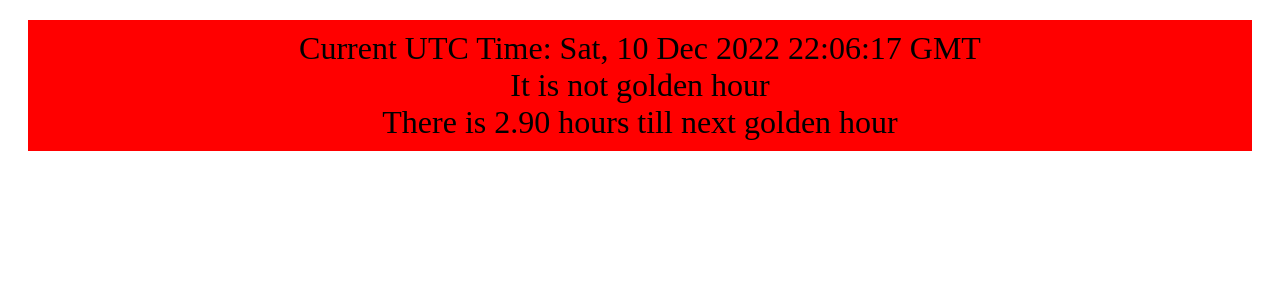
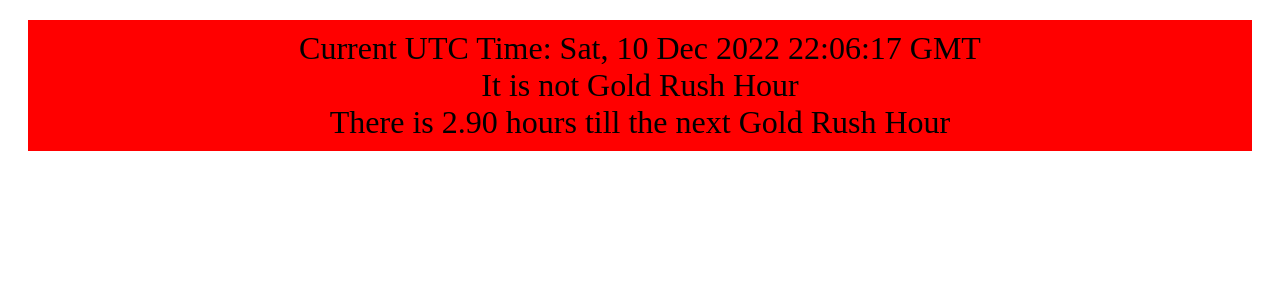
Before and after one commit to estraw1059/GoldenHourSite, a React (Create React App) app: page / in a window 1280 px wide. Shown: the top 300 px of the page. Built offline with nearby package versions, Linux system fonts and the light colour scheme.

Commit message:
Updated Text to gold rush

```diff
--- a/src/GoldenHour.tsx
+++ b/src/GoldenHour.tsx
@@ -74,8 +74,8 @@ export const GoldenHour = () => {
     return(
         <div className={cardClass}>
             <div className='cardText'>Current UTC Time: {date.toUTCString()}</div>
-            {isGoldenHour ? <div className='cardText'>It is Golden Hour</div> : <div className='cardText'>It is not golden hour</div>}
-            <div className='cardText'>There is {(timeToNextGoldenHour()/(1000*60*60)).toFixed(2)} hours till next golden hour</div>
+            {isGoldenHour ? <div className='cardText'>It is Gold Rush Hour</div> : <div className='cardText'>It is not Gold Rush Hour</div>}
+            <div className='cardText'>There is {(timeToNextGoldenHour()/(1000*60*60)).toFixed(2)} hours till the next Gold Rush Hour</div>
         </div>
     );
 
```
